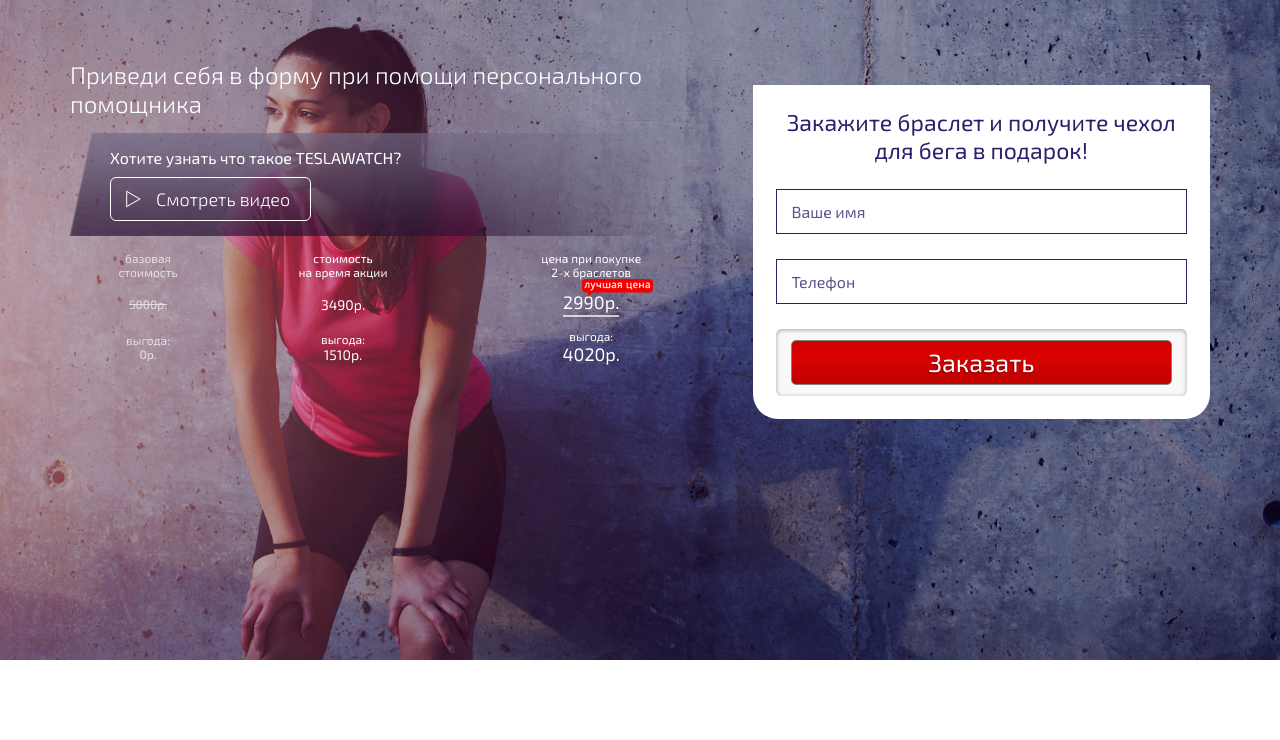
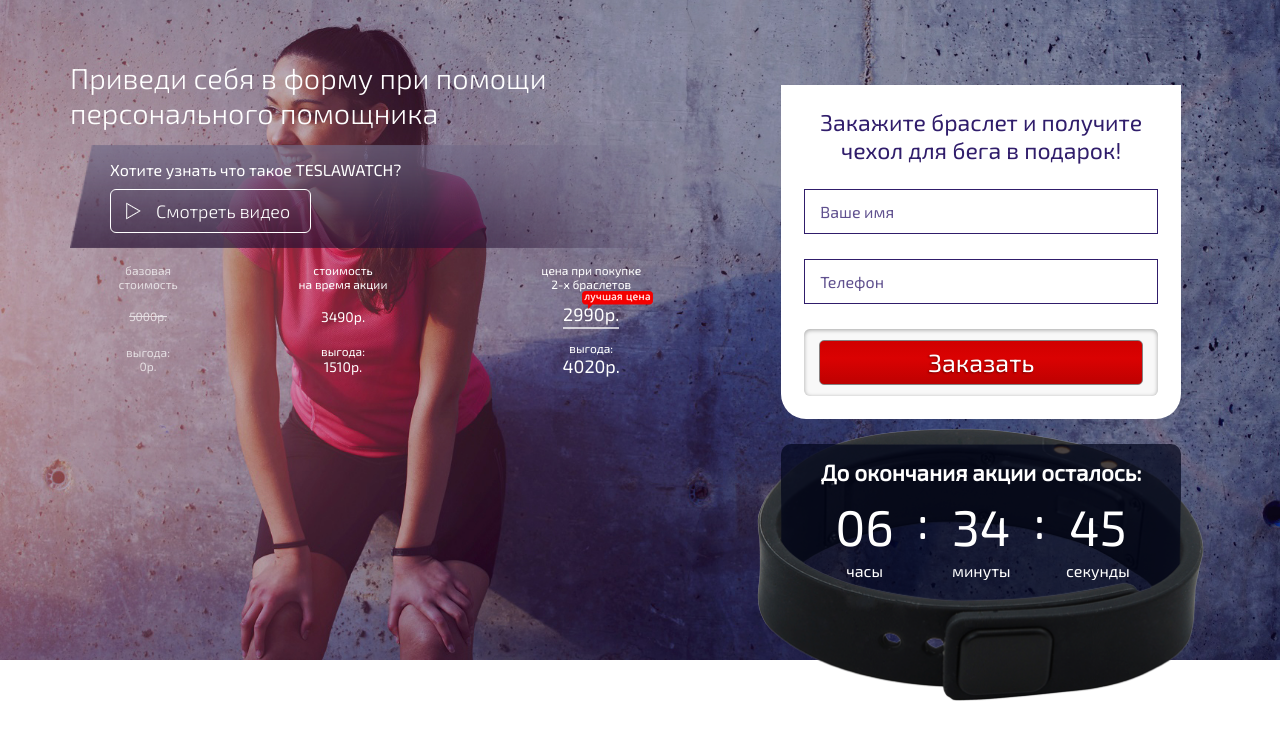
Before and after one commit to Eqwertylab/tesla, a PHP site: page / in a window 1280 px wide. Shown: the part 40-780 px from the top of the page. Run offline with PHP 8.4, Linux system fonts and the light colour scheme; some libraries are stand-ins or nearby versions.

Commit message:
third commit

```diff
--- a/css/largescreen.css
+++ b/css/largescreen.css
@@ -11,4 +11,30 @@
   padding: 0 15px;
 }
 
+
+
+/*
+ * Таймер 1
+ */
+
+.countdown_wrap:after,
+.countdown_wrap:before
+{
+	width: 447px;
+	height: 273px;
+	left: -24px;
+	top: -16px;
+}
+
+
+.clock
+{
+	margin: 10px 0;
+}
+
+.clock_caption
+{
+	margin-top: 5px;
+}
+
 }  /* <-- Large devices */
--- a/css/mobile.css
+++ b/css/mobile.css
@@ -340,7 +340,7 @@ input.base_control
 
 .top_head
 {
-  font-size: 1.5rem;
+  font-size: 1.8rem;
   font-weight: 300;
   color: #ffffff;
 }
@@ -446,7 +446,9 @@ input.base_control
   background: #ffffff;
   padding: 23px;
   border-radius: 0 0 25px 25px;
-  margin-top: 25px;
+  width: 100%;
+  max-width: 400px;
+  margin: 25px auto 0;
 }
 
 .top_form_head
@@ -516,3 +518,96 @@ background: linear-gradient(to bottom,  #e80000 0%,#f20202 40%,#db0202 100%);
 filter: progid:DXImageTransform.Microsoft.gradient( startColorstr='#e80000', endColorstr='#db0202',GradientType=0 );
 
 }
+
+
+
+/*
+ * Таймер 1
+ */
+
+.countdown_wrap
+{
+  position: relative;
+  width: 290px;
+  margin: 0 auto;
+}
+
+.countdown_wrap:after,
+.countdown_wrap:before
+{
+  content: " ";
+  position: absolute;
+  display: block;
+
+  background-repeat: no-repeat;
+  background-position: 0 0;
+  background-size: contain;
+
+
+  width: 324px;
+  height: 198px;
+
+  left: -17px;
+  top: -12px;
+}
+
+.countdown_wrap:before
+{
+  z-index: 0;
+  background-image: url(../img/top-timer-before-background.png);
+}
+
+.countdown_wrap:after
+{
+  z-index: 100;
+  background-image: url(../img/top-timer-after-background.png);
+}
+
+.countdown
+{
+  background: rgba(1,5,27,0.7);
+  padding: 15px 25px;
+  margin-top: 25px;
+  border-radius: 10px;
+  color: #ffffff;
+  text-align: center;
+  position: relative;
+  z-index: 50;
+}
+
+.countdown_head
+{
+  font-size: 1rem;
+  font-weight: 600;
+}
+
+.clock
+{
+  overflow: hidden;
+}
+
+.clock_item
+{
+  float: left;
+  width: 33.33333%;
+  position: relative;
+}
+
+.clock_item:before
+{
+  position: absolute;
+  content: ":";
+  right: -6px;
+  top: -13px;
+  font-size: 3.125rem;
+}
+
+.clock_item:last-child:before
+{
+  display: none;
+}
+
+.clock_value
+{
+  font-size: 2.5rem;
+}
--- a/css/notebook.css
+++ b/css/notebook.css
@@ -10,4 +10,46 @@
   font-size: 1rem;
 }
 
+
+
+/*
+ * Таймер 1
+ */
+
+.countdown_wrap
+{
+  width: 100%;
+  max-width: 400px;
+}
+
+
+.countdown_wrap:after,
+.countdown_wrap:before
+{
+	width: 418px;
+	height: 255px;
+	left: -22px;
+	top: -15px;
+}
+
+.countdown_head
+{
+  font-size: 1.4rem;
+}
+
+.clock
+{
+	margin: 5px 0;
+}
+
+.clock_value
+{
+	font-size: 3.125rem;
+}
+
+.clock_item:before
+{
+	top: -7px;
+}
+
 } /* <-- Medium devices */
--- a/index.php
+++ b/index.php
@@ -107,6 +107,33 @@
                     </div>
                   </div>
                 </form>
+
+                <div class="countdown_wrap">
+                  <div class="countdown">
+
+                    <header class="countdown_head">
+                      До окончания акции осталось:
+                    </header>
+
+                    <div class="clock">
+
+                      <div class="clock_item">
+                        <div class="clock_value" id="hour">06</div>
+                        <div class="clock_caption">часы</div>
+                      </div>
+
+                      <div class="clock_item">
+                        <div class="clock_value" id="minute">34</div>
+                        <div class="clock_caption">минуты</div>
+                      </div>
+
+                      <div class="clock_item">
+                        <div class="clock_value" id="second">45</div>
+                        <div class="clock_caption">секунды</div>
+                      </div>
+                    </div>
+                  </div>
+                </div>
               </div>
             </div>
           </div>
```
Also changed, not shown: img/top-timer-after-background.png (added), img/top-timer-before-background.png (added).
